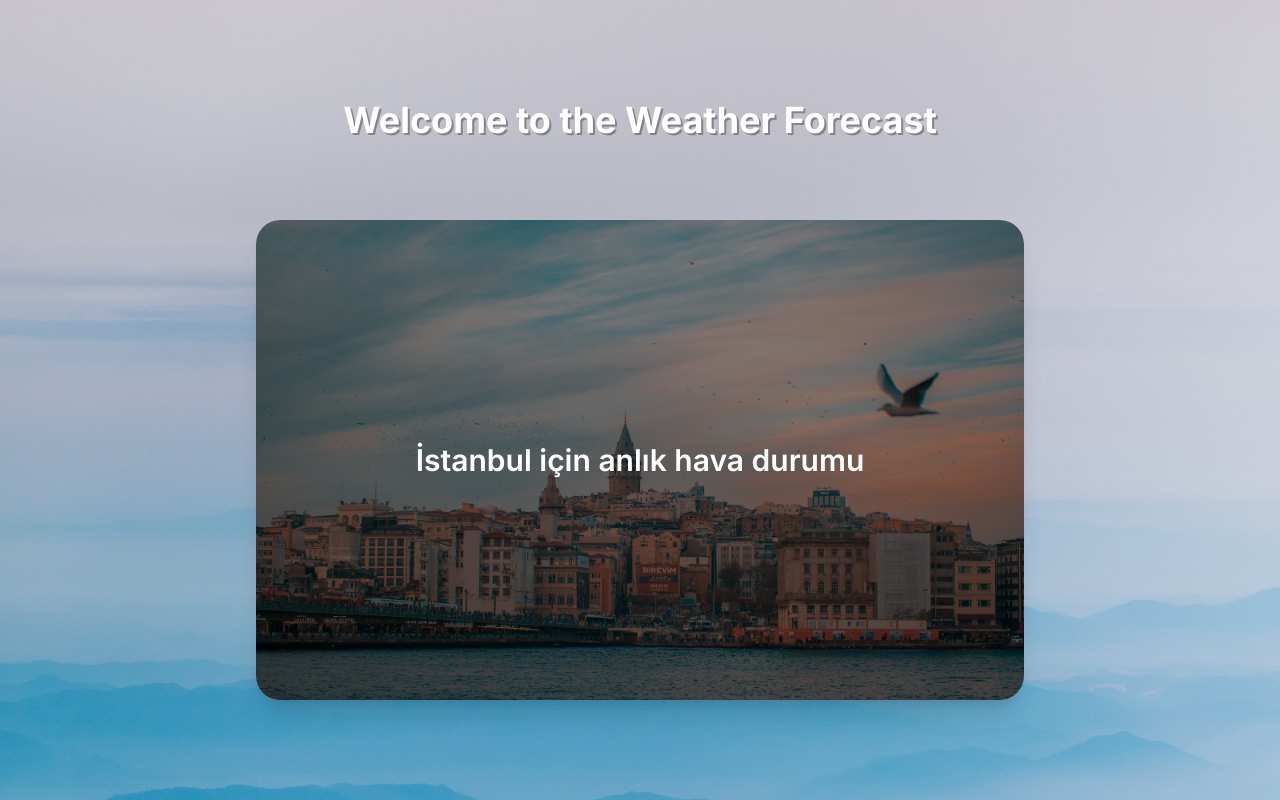
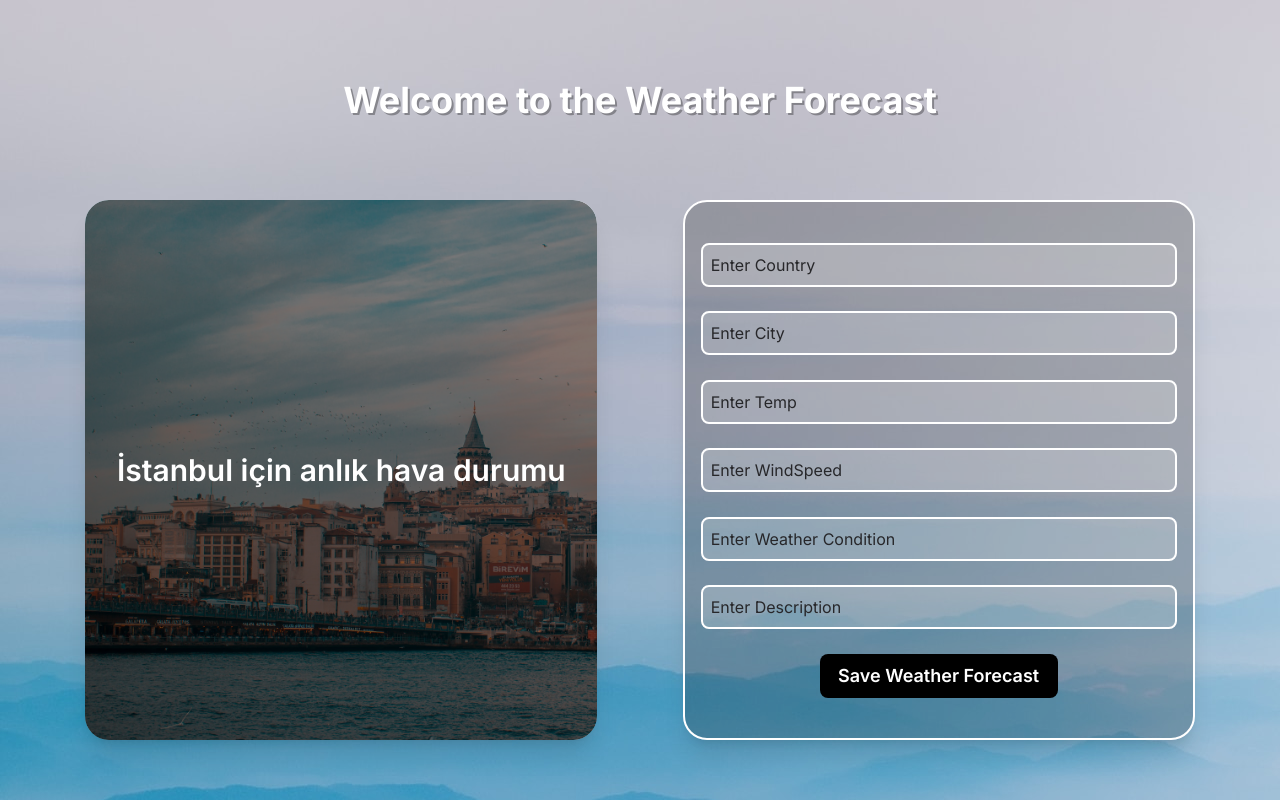
Before and after one commit to bounswe/bounswe2023group4, a Next.js app in the folder practice-app/frontend/: page /enes-furkan-arslan in a window 1280 px wide. Built offline with nearby package versions, Linux system fonts and the light colour scheme; no server answers.

Commit message:
added form for weather post request

```diff
--- a/practice-app/frontend/app/enes-furkan-arslan/page.tsx
+++ b/practice-app/frontend/app/enes-furkan-arslan/page.tsx
@@ -1,5 +1,6 @@
 'use client'
 import {
+  useCreateWeather,
   useRefreshWeathers,
   useWeathers,
 } from '@/api/enes-furkan-arslan/useWeather'
@@ -17,6 +18,23 @@ const Page = () => {
       },
     },
   })
+  const initWeather = {
+    country: '',
+    name: '',
+    description: '',
+    main: '',
+    temp: -1000,
+    windspeed: -1000 ,
+  }
+
+
+  const [weather, setWeather] = useState<Weather>(initWeather)
+
+  const { mutate } = useCreateWeather({})
+  const onSubmit = () => {
+    mutate(weather)
+    setWeather(initWeather);
+  }
 
   const { mutate: refreshCountries } = useRefreshWeathers({
     config: {
@@ -43,12 +61,13 @@ const Page = () => {
       ) : (
         <div className="flex flex-col w-full h-screen items-center justify-center">
           <p
-            className="text-4xl text-white font-bold mb-20 "
+            className="text-4xl text-white font-bold mb-20 mt-20 "
             style={{ textShadow: '2px 2px #00000050' }}
           >
             Welcome to the Weather Forecast
           </p>
-          <div className="flex flex-row w-3/5 h-3/5 rounded-3xl overflow-hidden shadow-xl bg-weather-main bg-cover">
+          <div className="flex w-full h-screen justify-evenly">
+            <div className="flex flex-row w-2/5 h-[90%]  rounded-3xl overflow-hidden shadow-xl bg-weather-main bg-cover ">
               <button
                 onClick={() => {
                   setIsOpen(true)
@@ -62,6 +81,63 @@ const Page = () => {
                 </div>
               </button>
             </div>
+            <div className="flex flex-col w-2/5 h-[90%] rounded-3xl overflow-hidden shadow-xl bg-black/20 border-2 border-white p-4 justify-evenly">
+              <input
+                className="p-2 bg-transparent border-2 border-white bg-white/20 rounded-lg placeholder-zinc-800 focus:outline-none focus:border-black"
+                placeholder="Enter Country"
+                onChange={(e) =>
+                  setWeather({ ...weather, country: e.target.value })
+                }
+                value={weather.country}
+              ></input>
+              <input
+                className="p-2 bg-transparent border-2 border-white bg-white/20 rounded-lg placeholder-zinc-800 focus:outline-none focus:border-black"
+                placeholder="Enter City"
+                onChange={(e) =>
+                  setWeather({ ...weather, name: e.target.value })
+                }
+                value={weather.name}
+              ></input>
+              <input
+                className="p-2 bg-transparent border-2 border-white bg-white/20 rounded-lg placeholder-zinc-800 focus:outline-none focus:border-black"
+                placeholder="Enter Temp"
+                onChange={(e) =>
+                  setWeather({ ...weather, temp: Number(e.target.value) })
+                }
+                value={weather.temp == -1000 ? '' : weather.temp}
+              ></input>
+              <input
+                className="p-2 bg-transparent border-2 border-white bg-white/20 rounded-lg placeholder-zinc-800 focus:outline-none focus:border-black"
+                placeholder="Enter WindSpeed"
+                onChange={(e) =>
+                  setWeather({ ...weather, windspeed: Number(e.target.value) })
+                }
+                value={weather.windspeed == -1000 ? '' : weather.windspeed}
+              ></input>
+              <input
+                className="p-2 bg-transparent border-2 border-white bg-white/20 rounded-lg placeholder-zinc-800 focus:outline-none focus:border-black"
+                placeholder="Enter Weather Condition"
+                onChange={(e) =>
+                  setWeather({ ...weather, main: e.target.value })
+                }
+                value={weather.main}
+              ></input>
+              <input
+                className="p-2 bg-transparent border-2 border-white bg-white/20 rounded-lg placeholder-zinc-800 focus:outline-none focus:border-black"
+                placeholder="Enter Description"
+                onChange={(e) =>
+                  setWeather({ ...weather, description: e.target.value })
+                }
+                value={weather.description}
+              ></input>
+              <button
+                className="p-2 bg-black border-0 rounded-lg w-1/2 mx-auto text-white text-lg font-semibold"
+                onClick={onSubmit}
+              >
+                Save Weather Forecast
+              </button>
+            </div>
+          </div>
         </div>
       )}
     </div>
```
Lines whose indentation alone changed are shown as unchanged.
